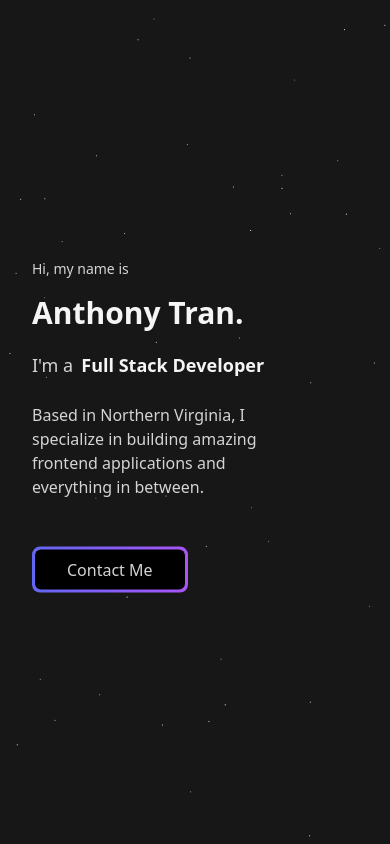
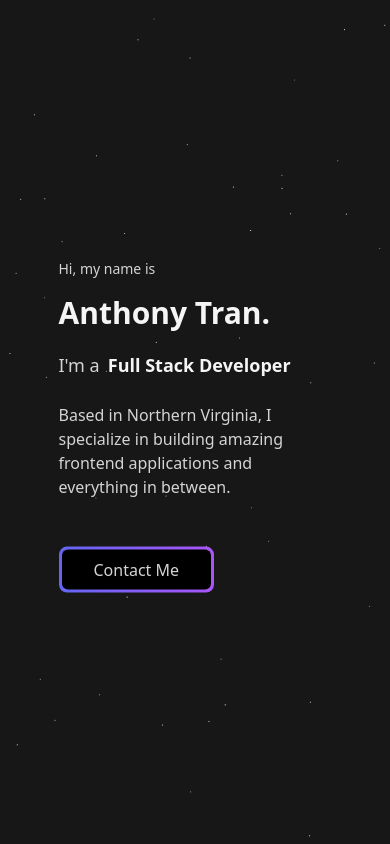
Before and after one commit to anthonyt03/anthony-portfolio, a Next.js app: page / in a window 390 px wide. Built offline with nearby package versions, Linux system fonts and the light colour scheme.

Commit message:
change padding and text width on mobile

```diff
--- a/src/app/page.tsx
+++ b/src/app/page.tsx
@@ -36,7 +36,7 @@ export default function HomePage() {
           style={{ y: contentY }}
         >
           {/* Each "section" is its own div */}
-          <div className='flex h-screen flex-col items-start justify-center px-8 sm:max-w-[70%] lg:max-w-full 2xl:max-w-full'>
+          <div className='flex h-screen flex-col items-start justify-center px-12 sm:max-w-[70%] sm:px-8 lg:max-w-full 2xl:max-w-full'>
             <h3
               className={cn(
                 'relative z-20 mb-4 mt-8 text-sm font-normal text-neutral-300 md:text-xl',
@@ -61,7 +61,7 @@ export default function HomePage() {
                 <FlipWords words={flipWords} /> <br />
               </div>
             </div>
-            <p className={cn('z-20 mt-6 w-3/4 text-neutral-300 md:w-1/2')}>
+            <p className={cn('z-20 mt-6 w-[70vw] text-neutral-300 md:w-1/2')}>
               Based in Northern Virginia, I specialize in building amazing
               frontend applications and everything in between.
             </p>
```
